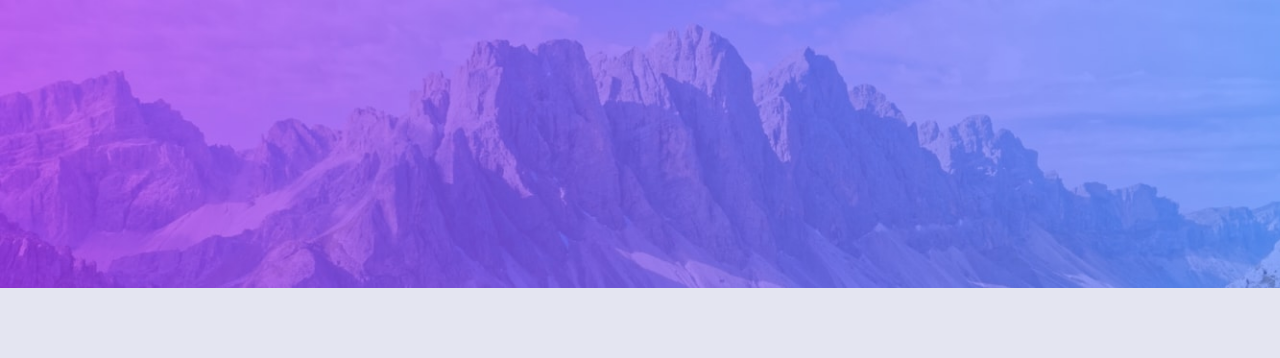
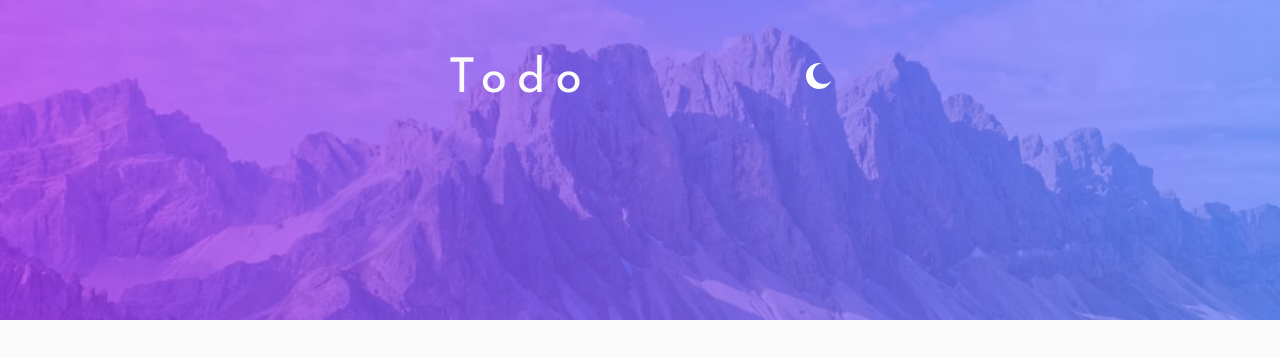
Before and after one commit to MohamedMahmoudHaleem/Todo-List-FEM, a React (Vite) app: page / in a window 1280 px wide. Shown: the top 358 px of the page. Built offline with nearby package versions, Linux system fonts and the light colour scheme.

Commit message:
dark mode switcher

```diff
--- a/src/App.jsx
+++ b/src/App.jsx
@@ -27,9 +27,9 @@ function App() {
     }
   }, [darkMode]);
   return (
-    <div className="font-JosefinSans bg-neutral-light-veryLightGrayishBlue min-h-screen relative">
+    <div className="font-JosefinSans bg-neutral-light-veryLightGray min-h-screen relative">
       <div
-        className={`absolute top-0 left-0 w-full h-72 bg-no-repeat bg-cover ${
+        className={` w-full h-80 bg-no-repeat bg-cover ${
           darkMode
             ? "bg-dark-mode-bg md:bg-dark-mode-bg-desktop"
             : "bg-light-mode-bg md:bg-light-mode-bg-desktop"
@@ -37,17 +37,19 @@ function App() {
       ></div>
       <MyToDoContext.Provider
         value={{
-          toggle: darkMode,
-          setToggle: setDarkMode,
+          darkMode,
+          setDarkMode,
           IconCheck,
           IconCross,
           IconMoon,
           IconSun,
         }}
       >
-        <Header />
-        <NewTodo />
-        <ToDoList />
+        <div className="fixed top-20 left-1/2 transform -translate-x-1/2 -translate-y-1/2">
+          <Header />
+          <NewTodo />
+          <ToDoList />
+        </div>
       </MyToDoContext.Provider>
     </div>
   );
--- a/src/Header.jsx
+++ b/src/Header.jsx
@@ -2,11 +2,24 @@ import { useContext } from "react";
 import { MyToDoContext } from "./MyToDoContext.jsx";
 
 function Header() {
-  const { darkMode, setDarkMode } = useContext(MyToDoContext);
+  const { darkMode, setDarkMode, IconMoon, IconSun } =
+    useContext(MyToDoContext);
+  console.log("🚀 ~ Header ~ darkMode:", darkMode);
 
   return (
-    <div>
-      <h1 className="font-JosefinSans">Todo list </h1>
+    <div
+      className="flex w-96  justify-between items-center
+    "
+    >
+      <h1 className="text-neutral-light-veryLightGray text-5xl tracking-[10px]">
+        {" "}
+        Todo
+      </h1>
+      <div>
+        <button onClick={() => setDarkMode(!darkMode)}>
+          <img src={darkMode ? IconSun : IconMoon} alt="icon" />
+        </button>
+      </div>
     </div>
   );
 }
```
